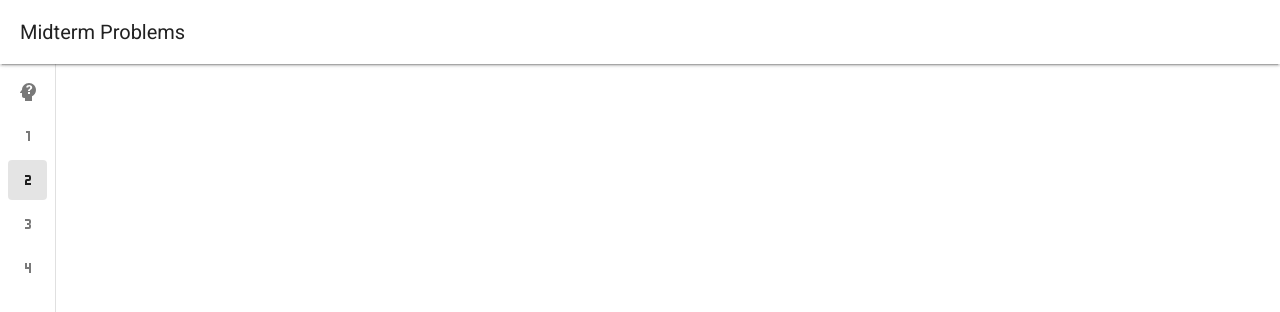
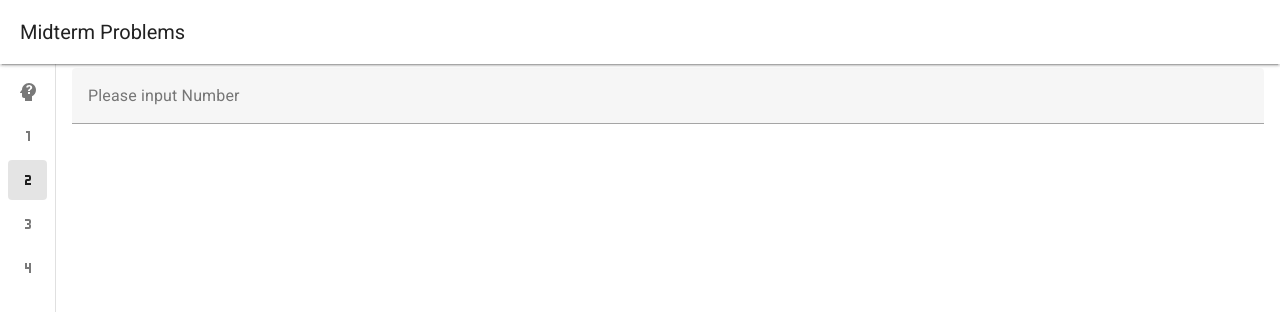
Before and after one commit to 64160056/midterm, a Vue app: page /solve-problem-2 in a window 1280 px wide. Shown: the top 312 px of the page. Built offline with nearby package versions, Linux system fonts and the light colour scheme.

Commit message:
Create a receiving field

```diff
--- a/src/views/SolveProblem2.vue
+++ b/src/views/SolveProblem2.vue
@@ -1,5 +1,9 @@
 <script lang="ts" setup></script>
 
 <template>
-  <div></div>
+  <v-container>
+    <v-row>
+      <v-text-field label="Please input Number"></v-text-field>
+    </v-row>
+  </v-container>
 </template>
```
